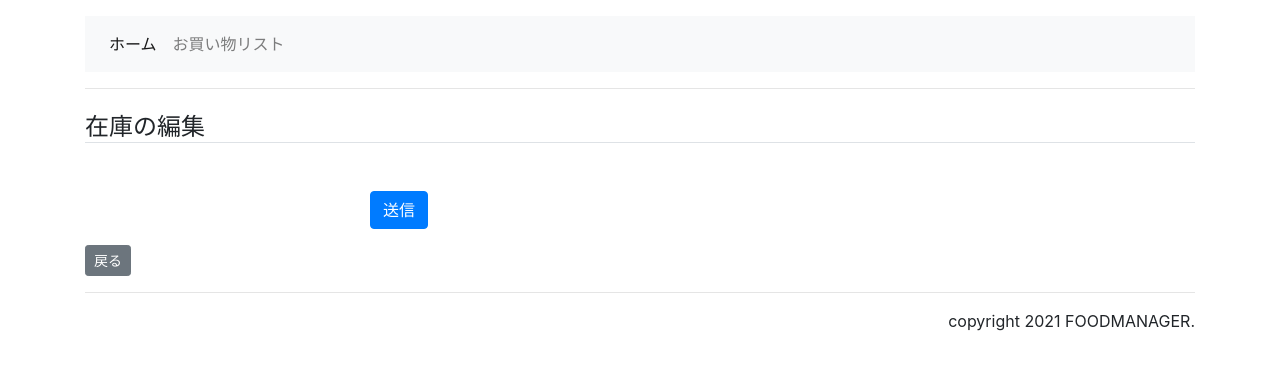
After one commit to Hiiro1113/foodmanager, a Django app: page /foodmanager/stock/add/ in a window 1280 px wide. The commit adds this page. Shown: the top 370 px of the page. Run offline with Django 3.2, Linux system fonts and the light colour scheme; some libraries are stand-ins or nearby versions.

Commit message:
スケジュールページ、在庫ページ表示関係完成

```diff
--- a/foodmanager/forms.py
+++ b/foodmanager/forms.py
@@ -1,8 +1,15 @@
 from django import forms
 from django.contrib.auth.models import User
-from .models import Image
+from .models import *
 
 class ImageForm(forms.ModelForm):
     class Meta:
         model = Image
         fields = ['picture', 'title']
+
+
+class StockForm(forms.ModelForm):
+    """在庫のフォーム"""
+    class Meta:
+        model = Stock
+        fields = '__all__'
--- a/foodmanager/models.py
+++ b/foodmanager/models.py
@@ -108,7 +108,7 @@ class Stock(models.Model):
     stock_qntty = models.IntegerField()
 
     def __str__(self):
-        return self.food_CD
+        return self.food_CD.food_name
 
     class Meta:
         verbose_name = '在庫'
--- a/foodmanager/urls.py
+++ b/foodmanager/urls.py
@@ -1,12 +1,14 @@
 from django.urls import path
 from . import views
-
 
 urlpatterns = [
     path('', views.schedule, name="schedule"),
     path('<int:num>', views.schedule, name="schedule"),
     path('menu', views.menu, name="menu"),
     path('stock', views.stock, name="stock"),
+    path('stock/add/', views.stock_edit, name='stock_add'),  # 登録
+    path('stock/mod/<int:stock_id>/', views.stock_edit, name='stock_mod'),  # 修正
+    path('stock/del/<int:stock_id>/', views.stock_del, name='stock_del'),   # 削除
     path('shopping_list', views.shopping_list, name="shopping_list"),
     path('recipe/<int:num>', views.recipe, name="recipe"),
     path('customize', views.customize, name="customize"),
--- a/foodmanager/views.py
+++ b/foodmanager/views.py
@@ -1,20 +1,36 @@
-from django.shortcuts import render
-from django.shortcuts import redirect
+from django.shortcuts import render,redirect,get_object_or_404
+from django.http import HttpResponse
 from django.contrib.auth.models import User
 from django.core.paginator import Paginator
 from django.contrib.auth.decorators import login_required
+from django.db.models import Count
 
 from .models import Schedule,Shopping_list,Stock,Stock_history,Food,Menu,Use_food,Recipe,Image
-from .forms import ImageForm
+from .forms import ImageForm, StockForm
+
 
 # Create your views here.
 def schedule(request, num=1):
-    data = Schedule.objects.all()
-    page = Paginator(data, 21)
+    #スケジュールを全件取得
+    data = Schedule.objects.select_related('menu_CD').all()
+    #日付で集約
+    groupby_data = data.values('date').annotate(Count('date'))
+    daylist = []                      #日付毎に朝昼夜のメニューを格納するリスト
+    for val in groupby_data:
+        menulist = ["", "", "", ""]   #日付、朝メニュー、昼メニュー、夜メニューの4枠に固定
+        menulist[0] = val["date"]     #1つ目に日付を設定
+        dayval = Schedule.objects.select_related('menu_CD').filter(date=val['date']).order_by('timing') #日付毎の朝昼夜メニューを取得
+        for val2 in dayval:
+            menu_dict = {val2.menu_CD_id: val2.menu_CD.menu_name}  #メニューのID(key)、メニュー名(value)をdictで取得
+            menulist[int(val2.timing)] = menu_dict                 #リストの1番目：朝メニューのdict、2番目：昼メニューのdict、3番目：夜メニューのdict
+        daylist.append(menulist)                                   #日付毎のメニューリストを戻り値のリストに収納
+
+    page = Paginator(data, 7)
     menu_data = Menu.objects.select_related('picture').all()
+
     params = {
-        'data': data,
-        'data': page.get_page(num),
+        'daylist': daylist,
+        #'daylist': page.get_page(num),
         'menu_data': menu_data
     }
     return render(request, 'foodmanager/schedule.html', params)
@@ -26,8 +42,40 @@ def menu(request):
     }
     return render(request, 'foodmanager/menu.html', params)
 
+
 def stock(request):
-    return render(request, 'foodmanager/stock.html')
+    stocks = Stock.objects.select_related('food_CD').all().order_by('id')
+    params = {
+        'stocks': stocks,
+        }
+    return render(request, 'foodmanager/stock.html', params)
+
+def stock_edit(request, stock_id=None):
+    """在庫の編集"""
+
+    if stock_id:   # stock_id が指定されている (修正時)
+        stock = get_object_or_404(Stock, pk=stock_id)
+    else:         # stock_id が指定されていない (追加時)
+        stock = Stock()
+
+    if request.method == 'POST':
+        form = StockForm(request.POST, instance=stock)  # POST された request データからフォームを作成
+        if form.is_valid():    # フォームのバリデーション
+            stock = form.save(commit=False)
+            stock.save()
+            return redirect('foodmanager:stock')
+    else:    # GET の時
+        form = StockForm(instance=stock)  # stock インスタンスからフォームを作成
+
+    return render(request, 'foodmanager/stock_edit.html', dict(form=form, stock_id=stock_id))
+
+
+def stock_del(request, stock_id):
+    """在庫の削除"""
+
+    stock = get_object_or_404(Stock, pk=stock_id)
+    stock.delete()
+    return redirect('foodmanager:stock')
 
 def shopping_list(request):
     return render(request, 'foodmanager/shopping_list.html')
@@ -48,17 +96,13 @@ def recipe(request,num):
 def customize(request):
     return render(request, 'foodmanager/customize.html')
 
-def showimage(request, num):
-    image = Image.objects.filter(menu_CD=num)
-    context = {'image':image}
-    return render(request, 'foodmanager/menu.html', context)
 
 def upload(request):
     if request.method == "POST":
         form = ImageForm(request.POST, request.FILES)
         if form.is_valid():
             form.save()
-            return redirect('foodmanager:menu')
+            return redirect('foodmanager:schedule')
     else:
         form = ImageForm()
 
--- a/foodmanager_app/settings.py
+++ b/foodmanager_app/settings.py
@@ -43,6 +43,7 @@ INSTALLED_APPS = [
     'foodmanager',
     'accounts',
     'album',
+    'bootstrap4',
 ]
 
 MIDDLEWARE = [
--- a/templates/foodmanager/customize.html
+++ b/templates/foodmanager/customize.html
@@ -25,10 +25,9 @@
 
 
 {% block content %}
-
-<form enctype="multipart/form-data" action="{% url 'foodmanager:menu' %}" method="post">
+<form enctype="multipart/form-data" action="" method="post">
   {% csrf_token %}
   {{form.as_p}}
   <input type="submit" value="画像アップロード">
-  </form>
+</form>
 {% endblock %}
--- /dev/null
+++ b/templates/foodmanager/stock_edit.html
@@ -0,0 +1,45 @@
+{% extends 'common/layout.html' %}
+
+{% block title %}Stock_edit{% endblock %}
+
+{% block header %}
+
+<nav class="navbar navbar-expand-md navbar-light bg-light">
+    <!-- Navbar content -->
+    <div class="collapse navbar-collapse" id="navbarNav">
+        <ul class="navbar-nav">
+          <li class="nav-item active">
+            <a class="nav-link" href="{% url 'schedule' %}">
+              ホーム
+            </a>
+          </li>
+          <li class="nav-item">
+            <a class="nav-link" href="{% url 'shopping_list' %}">
+              お買い物リスト
+            </a>
+          </li>
+        </ul>
+      </div>
+  </nav>
+
+{% endblock %}
+
+
+{% block content %}
+
+<h4 class="mt-4 mb-5 border-bottom">在庫の編集</h4>
+    {% if stock_id %}
+    <form action="{% url 'stock_mod' stock_id=stock_id %}" method="post">
+    {% else %}
+    <form action="{% url 'stock_add' %}" method="post">
+    {% endif %}
+      {% csrf_token %}
+      <div class="form-group row">
+        <div class="offset-md-3 col-md-9">
+          <button type="submit" class="btn btn-primary">送信</button>
+        </div>
+      </div>
+    </form>
+    <a href="{% url 'stock' %}" class="btn btn-secondary btn-sm">戻る</a>
+
+{% endblock %}
```
Also changed, not shown: templates/foodmanager/schedule.html (+15 -3 lines), templates/foodmanager/stock.html (+27 -1 lines).
